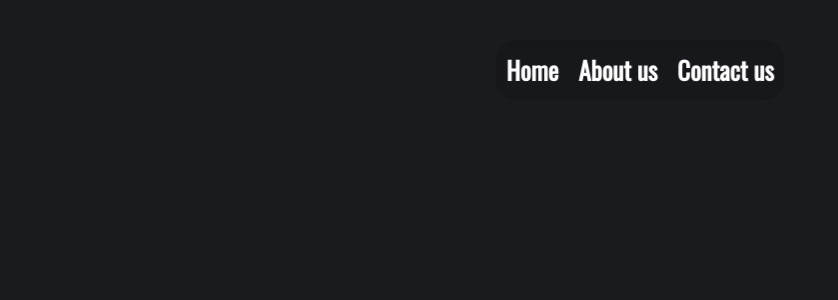
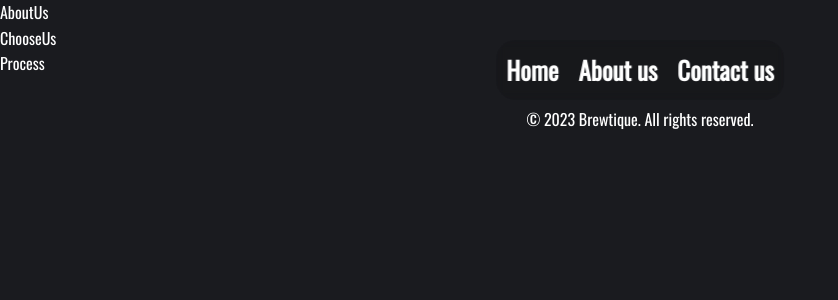
Before and after one commit to Nixk25/Coffee-, a React (Create React App) app: page /About in a window 1280 px wide. Shown: the top 300 px of the page, without its empty margins (0-838 px from the left). Built offline with nearby package versions, Linux system fonts and the light colour scheme.

Commit message:
zakladni struktura aboutPage

```diff
--- a/src/components/AboutPage/AboutPage.jsx
+++ b/src/components/AboutPage/AboutPage.jsx
@@ -1,5 +1,9 @@
 import React from 'react'
 import Nav from '../Navbar/Nav'
+import Footer from "../Footer/Footer"
+import AboutUs from './mainAboutUs/AboutUs'
+import ChooseUs from './ChooseUs/ChooseUs'
+import Process from './Process/Process'
 
 
 
@@ -7,7 +11,10 @@ const AboutPage = () => {
   return (
     <>
       <Nav/>
-
+      <AboutUs/>
+      <ChooseUs/>
+      <Process/>
+      <Footer/>
     </>
   )
 }
--- /dev/null
+++ b/src/components/AboutPage/ChooseUs/ChooseUs.jsx
@@ -0,0 +1,11 @@
+import React from 'react'
+import "./ChooseUs.css"
+
+
+const ChooseUs = () => {
+  return (
+    <div>ChooseUs</div>
+  )
+}
+
+export default ChooseUs
--- /dev/null
+++ b/src/components/AboutPage/Process/Process.jsx
@@ -0,0 +1,11 @@
+import React from 'react'
+import "./Process.css"
+
+
+const Process = () => {
+  return (
+    <div>Process</div>
+  )
+}
+
+export default Process
--- /dev/null
+++ b/src/components/AboutPage/mainAboutUs/AboutUs.jsx
@@ -0,0 +1,12 @@
+import React from 'react';
+import "./AboutUs.css";
+
+
+
+const AboutUs = () => {
+  return (
+    <div>AboutUs</div>
+  )
+}
+
+export default AboutUs
```
Also changed, not shown: src/components/AboutPage/ChooseUs/ChooseUs.css (added), src/components/AboutPage/Process/Process.css (added), src/components/AboutPage/mainAboutUs/AboutUs.css (added).
